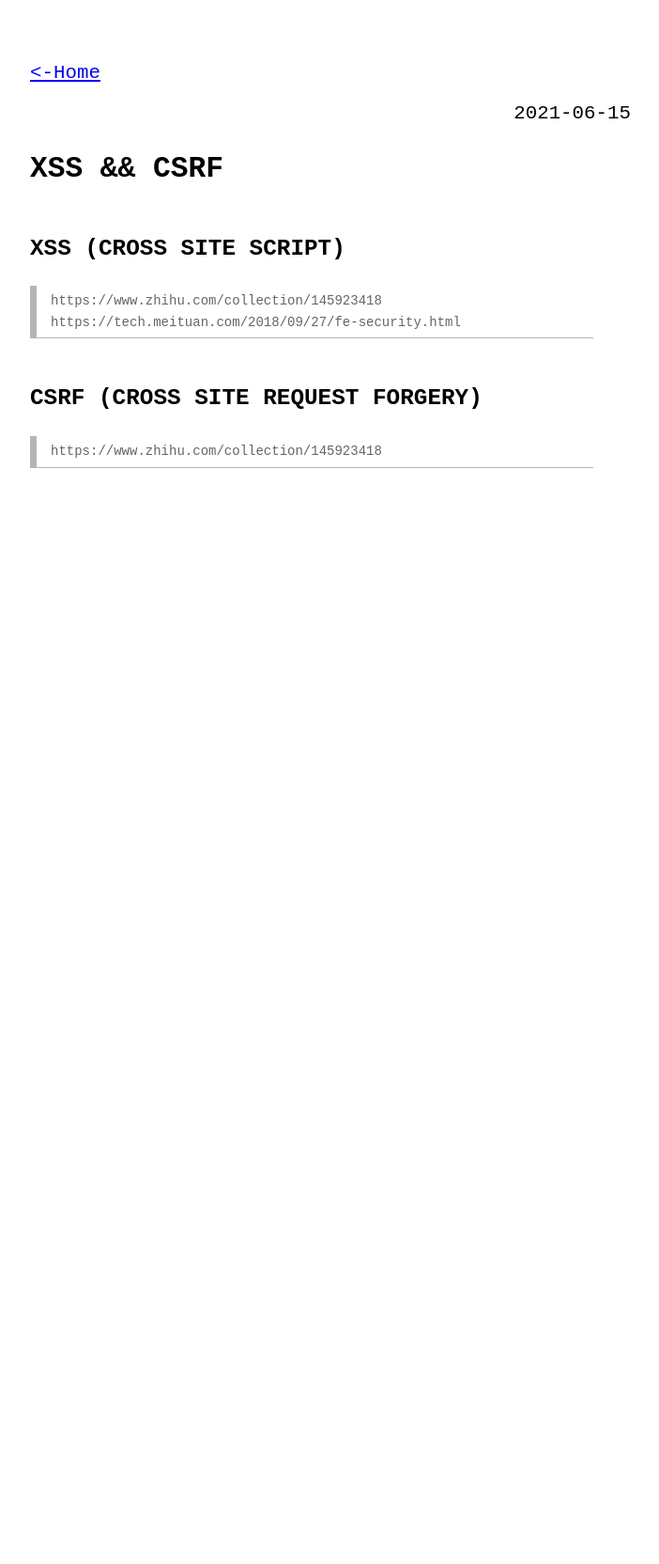
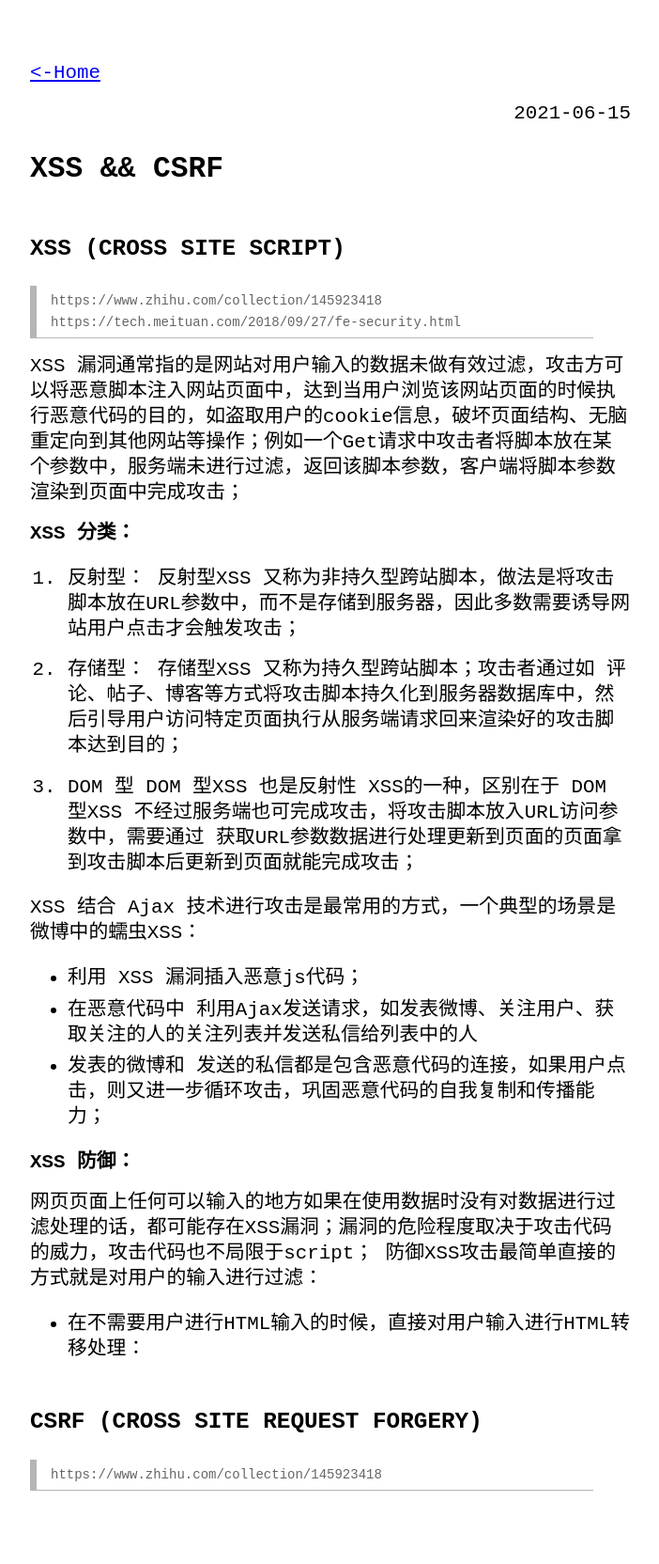
Before and after one commit to kvsur/kvsur.github.io, a Jekyll site: the page built from _posts/2021-06-15-network-XSS-CSRF.md, in a window 1280 px wide. Shown: the whole page at 94% size, without its empty margins (288-990 px from the left). Built offline with Jekyll 4.4.1, drawn with Linux system fonts in a browser that asks for light colours; before the commit the page ends 900 px from its top, so only the background shows below that.

Commit message:
Add artcle for xss && csrf

```diff
--- a/_posts/2021-06-15-network-XSS-CSRF.md
+++ b/_posts/2021-06-15-network-XSS-CSRF.md
@@ -9,6 +9,31 @@ category: network
 > https://www.zhihu.com/collection/145923418
 > https://tech.meituan.com/2018/09/27/fe-security.html
 
+XSS 漏洞通常指的是网站对用户输入的数据未做有效过滤，攻击方可以将恶意脚本注入网站页面中，达到当用户浏览该网站页面的时候执行恶意代码的目的，如盗取用户的cookie信息，破坏页面结构、无脑重定向到其他网站等操作；例如一个Get请求中攻击者将脚本放在某个参数中，服务端未进行过滤，返回该脚本参数，客户端将脚本参数渲染到页面中完成攻击；
+
+**XSS 分类：**
+
+1. 反射型：
+反射型XSS 又称为非持久型跨站脚本，做法是将攻击脚本放在URL参数中，而不是存储到服务器，因此多数需要诱导网站用户点击才会触发攻击；
+
+2. 存储型：
+存储型XSS 又称为持久型跨站脚本；攻击者通过如 评论、帖子、博客等方式将攻击脚本持久化到服务器数据库中，然后引导用户访问特定页面执行从服务端请求回来渲染好的攻击脚本达到目的；
+
+3. DOM 型
+DOM 型XSS 也是反射性 XSS的一种，区别在于 DOM 型XSS 不经过服务端也可完成攻击，将攻击脚本放入URL访问参数中，需要通过 获取URL参数数据进行处理更新到页面的页面拿到攻击脚本后更新到页面就能完成攻击；
+
+
+XSS 结合 Ajax 技术进行攻击是最常用的方式，一个典型的场景是微博中的蠕虫XSS：
+- 利用 XSS 漏洞插入恶意js代码；
+- 在恶意代码中 利用Ajax发送请求，如发表微博、关注用户、获取关注的人的关注列表并发送私信给列表中的人
+- 发表的微博和 发送的私信都是包含恶意代码的连接，如果用户点击，则又进一步循环攻击，巩固恶意代码的自我复制和传播能力；
+
+**XSS 防御：**
+
+网页页面上任何可以输入的地方如果在使用数据时没有对数据进行过滤处理的话，都可能存在XSS漏洞；漏洞的危险程度取决于攻击代码的威力，攻击代码也不局限于script；
+防御XSS攻击最简单直接的方式就是对用户的输入进行过滤：
+
+- 在不需要用户进行HTML输入的时候，直接对用户输入进行HTML转移处理：
 
 ### CSRF (CROSS SITE REQUEST FORGERY)
 
```
